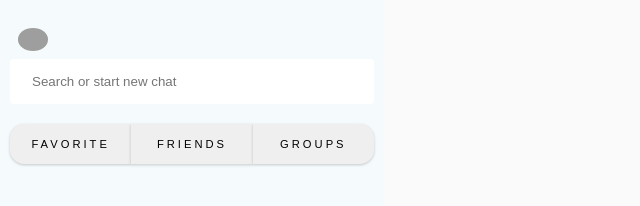
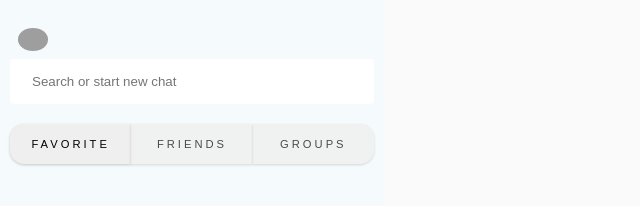
Before and after one commit to chie7tain/react-frontend-chat, a React (Create React App) app: page / in a window 1280 px wide. Shown: the top 206 px of the page, without its empty margins (0-640 px from the left). Built offline with nearby package versions, Linux system fonts and the light colour scheme; no server answers; grey boxes are pictures that could not be loaded; a web font is replaced by a local one.

Commit message:
add dynamicstyles to button

```diff
--- a/src/components/ChatCategoryBtn/ChatCategoryBtn.styles.tsx
+++ b/src/components/ChatCategoryBtn/ChatCategoryBtn.styles.tsx
@@ -1,6 +1,7 @@
 import styled from "styled-components";
 
 type Props = {
+  active: boolean;
   category: string;
   children: React.ReactNode;
 };
@@ -30,7 +31,8 @@ export const Btn = styled.button<Props>`
     background: var(--primary-light-green);
     color: var(--primary-white);
   }
-  &:active {
-    background-color: var(--primary-green);
-  }
+  opacity: 0.7;
+  ${({ active }) => active && `opacity:1`}/* &:active {
+    background-color:
+  } */
 `;
--- a/src/components/ChatCategoryBtn/ChatCategoryBtn.tsx
+++ b/src/components/ChatCategoryBtn/ChatCategoryBtn.tsx
@@ -2,12 +2,21 @@ import React from "react";
 import { Btn } from "./ChatCategoryBtn.styles";
 
 interface ChatCategoryBtnProps {
+  active: boolean;
   category: string;
+  onClick: () => void;
   children: React.ReactNode;
 }
 
 const ChatCategoryBtn: React.FC<ChatCategoryBtnProps> = (props) => {
-  return <Btn category={props.category}>{props.children}</Btn>;
+  return (
+    console.log(props),
+    (
+      <Btn active={props.active} category={props.category}>
+        {props.children}
+      </Btn>
+    )
+  );
 };
 
 export default ChatCategoryBtn;
--- a/src/components/ChatTabs/ChatTabs.tsx
+++ b/src/components/ChatTabs/ChatTabs.tsx
@@ -1,12 +1,30 @@
-import React from "react";
+import React, { useState } from "react";
 import { BtnContainer } from "./ChatTabs.styles";
 import ChatCategoryBtn from "../ChatCategoryBtn/ChatCategoryBtn";
 
-const ChatTabs = () => (
-  <BtnContainer>
-    <ChatCategoryBtn category="favorite">Favorite</ChatCategoryBtn>
-    <ChatCategoryBtn category="friends">Friends</ChatCategoryBtn>
-    <ChatCategoryBtn category="groups">Groups</ChatCategoryBtn>
-  </BtnContainer>
-);
+const btnTypes = ["favorite", "friends", "groups"];
+
+const ChatTabs = () => {
+  let [active, setActive] = useState(btnTypes[0]);
+
+  return (
+    <BtnContainer>
+      {/* <ChatCategoryBtn category="favorite">Favorite</ChatCategoryBtn>
+      <ChatCategoryBtn category="friends">Friends</ChatCategoryBtn>
+      <ChatCategoryBtn category="groups">Groups</ChatCategoryBtn> */}
+      {btnTypes.map((btnType, index) => {
+        return (
+          <ChatCategoryBtn
+            active={active === btnType}
+            category={btnType}
+            key={index}
+            onClick={() => setActive(btnType)}
+          >
+            {btnType}
+          </ChatCategoryBtn>
+        );
+      })}
+    </BtnContainer>
+  );
+};
 export default ChatTabs;
```
